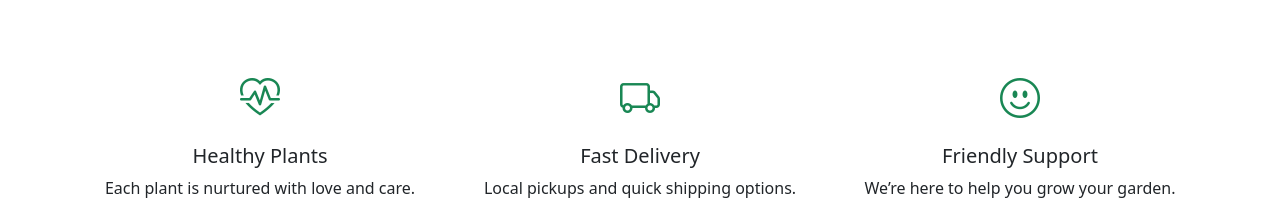
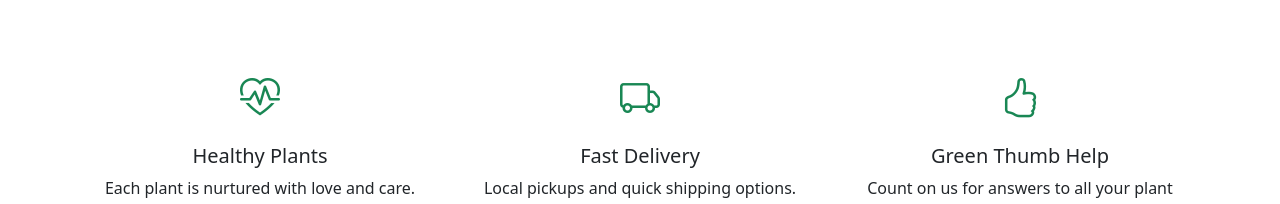
Before and after one commit to pshahroudi/floraGatos, a plain HTML site: page index.html in a window 1280 px wide. Shown: the part 744-948 px from the top of the page. Drawn offline with nearby package versions, Linux system fonts and the light colour scheme; some packages are replaced by stand-ins of ours; a web font is replaced by a local one.

Commit message:
Change icon and text

```diff
--- a/js/components/home/home.template.html
+++ b/js/components/home/home.template.html
@@ -56,9 +56,9 @@
     <p>Local pickups and quick shipping options.</p>
   </div>
   <div class="col-md-4 mb-4">
-    <i class="bi bi-emoji-smile fs-1 text-success" aria-hidden="true"></i>
-    <h2 class="h5 mt-3">Friendly Support</h2>
-    <p>We’re here to help you grow your garden.</p>
+    <i class="bi bi-hand-thumbs-up fs-1 text-success" aria-hidden="true"></i>
+    <h2 class="h5 mt-3">Green Thumb Help</h2>
+    <p>Count on us for answers to all your plant questions.</p>
   </div>
 </section>
 
```
